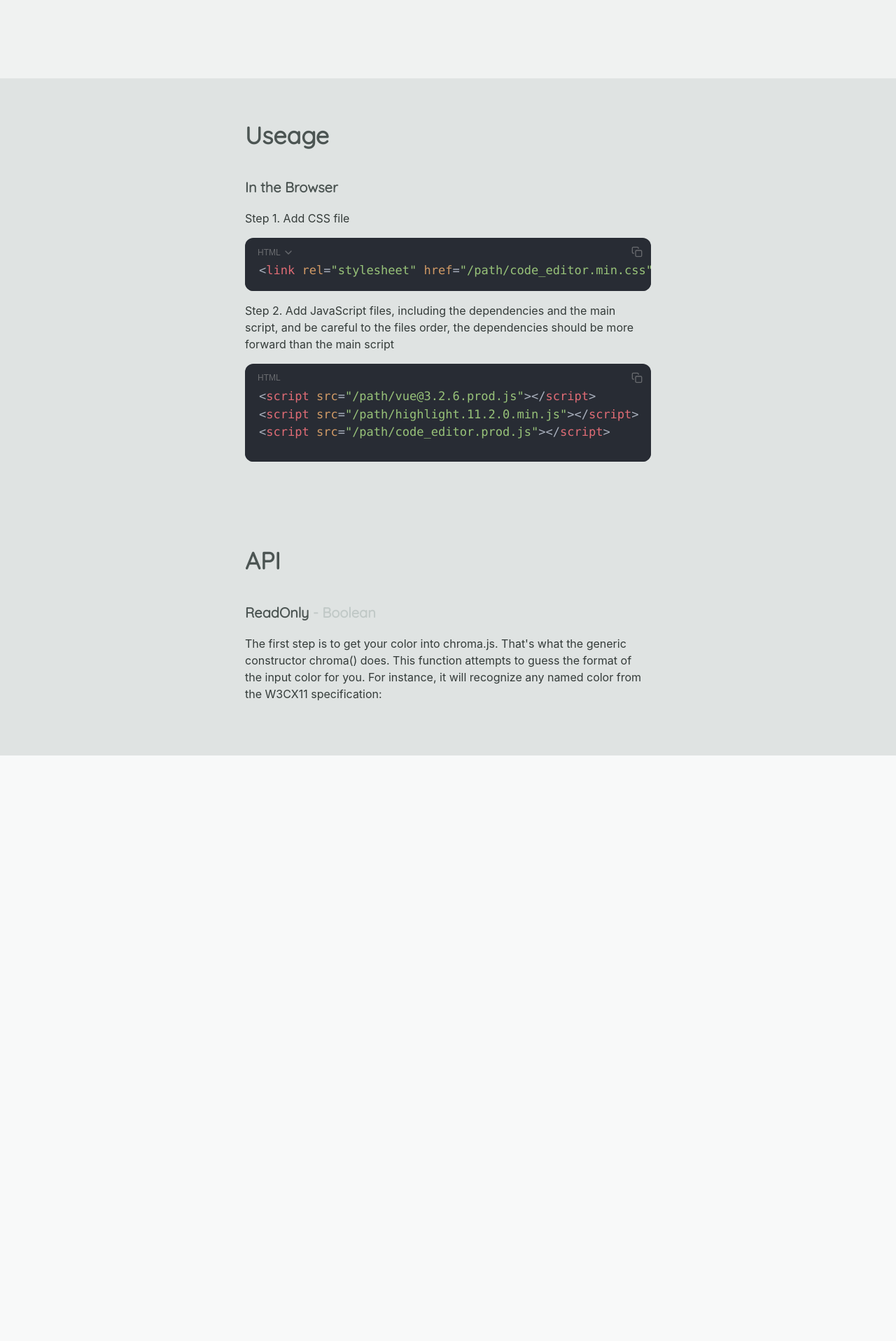
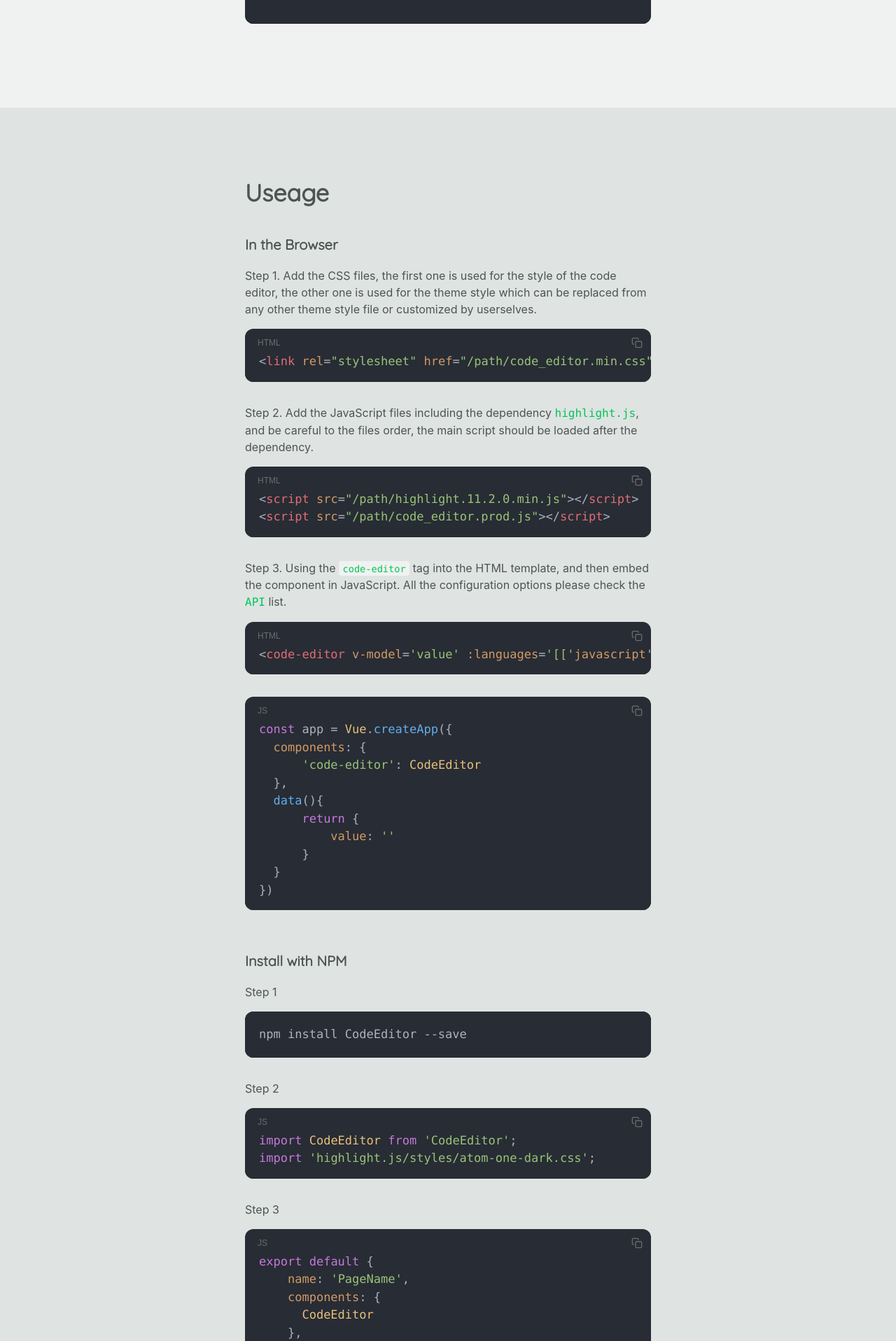
Before and after one commit to guilmac082/code-editor, a Vue app: page / in a window 1280 px wide. Shown: the part 880-2797 px from the top of the page at 70% size. Before the commit the page ends 1960 px from the top, so only its background shows below. Built offline with nearby package versions, Linux system fonts and the light colour scheme.

Commit message:
writing the Docs

```diff
--- a/src/package/CodeEditor.vue
+++ b/src/package/CodeEditor.vue
@@ -1,10 +1,10 @@
 <template>
   <div
     class="code_editor hljs"
-    :class="{ show_header: showHeader }"
+    :class="{ display_header: displayHeader, no_scroll: noScroll }"
     :style="{ width: width, height: height, borderRadius: borderRadius, zIndex: zIndex, maxWidth: maxWidth, maxHeight: maxHeight }"
   >
-    <div class="header" v-if="showHeader">
+    <div class="header" v-if="displayHeader">
       <Dropdown
         :width="selectorWidth"
         :mark="mark"
@@ -40,8 +40,8 @@
     <div
       class="code_area"
       :style="{
-        borderTopLeftRadius: showHeader == false ? borderRadius : 0,
-        borderTopRightRadius: showHeader == false ? borderRadius : 0,
+        borderTopLeftRadius: displayHeader == false ? borderRadius : 0,
+        borderTopRightRadius: displayHeader == false ? borderRadius : 0,
         borderBottomLeftRadius: borderRadius,
         borderBottomRightRadius: borderRadius,
         fontSize: fontSize
@@ -78,6 +78,14 @@ export default {
   name: "CodeEditor",
   props: {
     modelValue: {},
+    readOnly: {
+      type: Boolean,
+      default: false,
+    },
+    hideHeader: {
+      type: Boolean,
+      default: false,
+    },
     value: {
       type: String,
     },
@@ -135,10 +143,6 @@ export default {
       type: Boolean,
       default: false,
     },
-    readOnly: {
-      type: Boolean,
-      default: false,
-    },
     zIndex: {
       type: String,
       default: '',
@@ -159,8 +163,13 @@ export default {
     };
   },
   computed: {
-    showHeader() {
-      return this.displayLanguage == false && this.copyCode == false
+    noScroll(){
+      return this.height === "auto" ? true : false
+    },
+    displayHeader() {
+      if (this.hideHeader == true)
+      return false
+      else return this.displayLanguage == false && this.copyCode == false
         ? false
         : true;
     },
@@ -206,12 +215,12 @@ export default {
   top: 12px;
   right: 12px;
 }
-.show_header > .code_area {
+.display_header > .code_area {
   height: calc(100% - 34px) !important;
 }
-.show_header > .code_area > textarea,
-.show_header > .code_area > pre > code {
-  padding: 0px 20px 12px 20px !important;
+.display_header > .code_area > textarea,
+.display_header > .code_area > pre > code {
+  padding: 0px 20px 16px 20px !important;
 }
 .code_editor {
   position: relative;
@@ -273,6 +282,16 @@ export default {
   line-height: 1.5;
   font-size: 1em;
 }
+.no_scroll > .code_area {
+  height: auto !important;
+}
+.no_scroll > .code_area > pre {
+  display: flex;
+  position: relative;
+}
+.no_scroll > .code_area > pre > code {
+  position: relative;
+}
 
 /* dropdown */
 .panel {
--- a/src/views/Home.vue
+++ b/src/views/Home.vue
@@ -4,7 +4,7 @@
     <h1 class="title">Simple CodeEditor for Vue.js</h1>
     <div class="container">
       <div class="subtitle">
-        <p>It's easy to use, support both <mark>read-only</mark> and <mark>edit mode</mark>, hundreds of languages and theme styles powered by <a target="_blank" href="https://github.com/highlightjs/highlight.js#basic-usage"><mark>highlight.js</mark></a>, you can directly use it in the browser or use NPM Package in Single File Components</p>
+        <p>It's easy to use, support both <mark>read-only</mark> and <mark>edit mode</mark>, hundreds of languages and theme styles powered by <a target="_blank" href="https://github.com/highlightjs/highlight.js#basic-usage">highlight.js</a>, you can directly use it in the browser or import the JavaScript modules via NPM package</p>
       </div>
       <CodeEditor v-model="value1" width="100%" height="120px" :languages="[['html', 'HTML'], ['javascript', 'JavaScript'], ['css', 'CSS']]" :languageSelector="true"></CodeEditor>
       <CodeEditor v-model="value2" width="100%" height="400px" :languageSelector="true"></CodeEditor>
@@ -14,23 +14,79 @@
   <div class="useage">
     <div class="container">
       <h2>Useage</h2>
+      <!-- Browser -->
       <h3>In the Browser</h3>
-      <p>Step 1. Add CSS file</p>
+      <p>Step 1. Add the CSS files, the first one is used for the style of the code editor, the other one is used for the theme style which can be replaced from any other theme style file or customized by userselves.</p>
       <CodeEditor value='<link rel="stylesheet" href="/path/code_editor.min.css">'
         :languages="[['html', 'HTML']]"
-        :languageSelector="true"
         :readOnly="true"
+        height="auto"
         width="100%"
-        height="76px"
       />
-      <p>Step 2. Add JavaScript files, including the dependencies and the main script, and be careful to the files order, the dependencies should be more forward than the main script</p>
-      <CodeEditor value='<script src="/path/vue@3.2.6.prod.js"></script>
-<script src="/path/highlight.11.2.0.min.js"></script>
+      <p>Step 2. Add the JavaScript files including the dependency <a target="_blank" href="https://github.com/highlightjs/highlight.js#basic-usage">highlight.js</a>, and be careful to the files order, the main script should be loaded after the dependency.</p>
+      <CodeEditor value='<script src="/path/highlight.11.2.0.min.js"></script>
 <script src="/path/code_editor.prod.js"></script>'
         :languages="[['html', 'HTML']]"
         :readOnly="true"
         width="100%"
-        height="140px"
+        height="auto"
+      />
+      <p>Step 3. Using the <code>code-editor</code> tag into the HTML template, and then embed the component in JavaScript. All the configuration options please check the <a href="#" target="_blank">API</a> list.</p>
+      <CodeEditor value="<code-editor v-model='value' :languages='[['javascript', 'JS']]'></code-editor>"
+        :languages="[['html', 'HTML']]"
+        :readOnly="true"
+        height="auto"
+        width="100%"
+      />
+      <CodeEditor value="const app = Vue.createApp({
+  components: {
+      'code-editor': CodeEditor
+  },
+  data(){
+      return {
+          value: ''
+      }
+  }
+})"
+        :languages="[['javascript', 'JS']]"
+        :readOnly="true"
+        height="auto"
+        width="100%"
+      />
+      <!-- Install with NPM -->
+      <h3 style="margin-top: 60px;">Install with NPM</h3>
+      <p>Step 1</p>
+      <CodeEditor value='npm install CodeEditor --save'
+        :languages="[['shell']]"
+        :hideHeader="true"
+        :readOnly="true"
+        height="auto"
+        width="100%"
+      />
+      <p>Step 2</p>
+      <CodeEditor value="import CodeEditor from 'CodeEditor';
+import 'highlight.js/styles/atom-one-dark.css';"
+        :languages="[['javascript', 'JS']]"
+        :readOnly="true"
+        height="auto"
+        width="100%"
+      />
+      <p>Step 3</p>
+      <CodeEditor value="export default {
+    name: 'PageName',
+    components: {
+      CodeEditor
+    },
+    data() {
+        return {
+          value: ''
+        }
+    }
+}"
+        :languages="[['javascript', 'JS']]"
+        :readOnly="true"
+        height="auto"
+        width="100%"
       />
     </div>
   </div>
@@ -47,11 +103,11 @@
 </template>
 
 <script>
-import CodeEditor from "@/package/CodeEditor.vue";
+import CodeEditor from '@/package/CodeEditor.vue';
 import 'highlight.js/styles/atom-one-dark.css';
 
 export default {
-  name: "Home",
+  name: 'Home',
   components: {
     CodeEditor,
   },
@@ -95,11 +151,16 @@ body {
   background: var(--grey_1);
 }
 a {
-  color: var(--main_8);
+  color: var(--main_5);
   text-decoration: none;
   &:hover {
     color: var(--main_5);
     text-decoration: underline;
+  }
+}
+h1, h2, h3, h4, p {
+  a {
+    font-family: Consolas,Monaco,monospace;
   }
 }
 h1, h2, h3, h4 {
@@ -110,22 +171,27 @@ h1, h2, h3, h4 {
 }
 h1 {
   color: var(--grey_8);
-  margin: 0 0 50px 0;
+  margin: 50px 0;
   font-size: 46px;
   text-align: center;
 }
 h2 {
   color: var(--grey_8);
-  margin: 0 0 40px 0;
+  margin: 40px 0;
   font-size: 34px;
 }
 h3 {
   color: var(--grey_8);
-  margin: 0 0 20px 0;
+  margin: 20px 0;
   font-size: 20px;
 }
+h4 {
+  color: var(--grey_7);
+  margin: 20px 0;
+  font-size: 16px;
+}
 p {
-  color: var(--grey_9);
+  color: var(--grey_8);
   line-height: 1.5;
 }
 code {
@@ -139,9 +205,7 @@ code {
 mark {
   font-family: Consolas,Monaco,monospace;
   color: var(--main_5);
-  background: var(--grey_2);
-  padding: .2em .4em;
-  border-radius: .3em;
+  background: none;
 }
 // demo
 .demo {
@@ -158,7 +222,10 @@ mark {
 }
 .code_editor {
   & + .code_editor {
-    margin-top: 40px;
+    margin-top: 32px;
+  }
+  & + p {
+    margin-top: 32px;
   }
 }
 .container {
```
